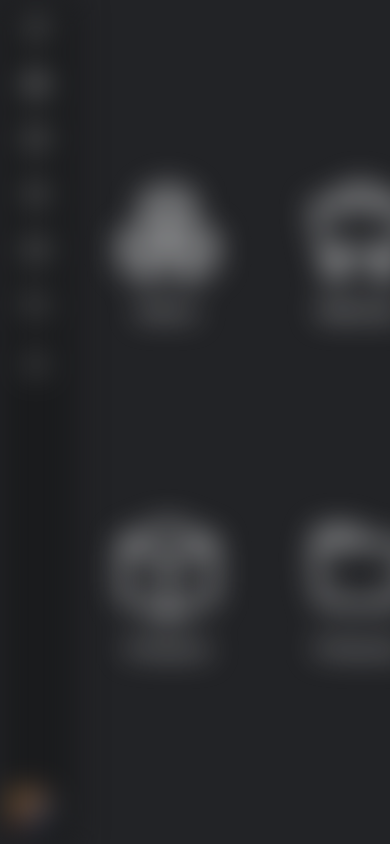
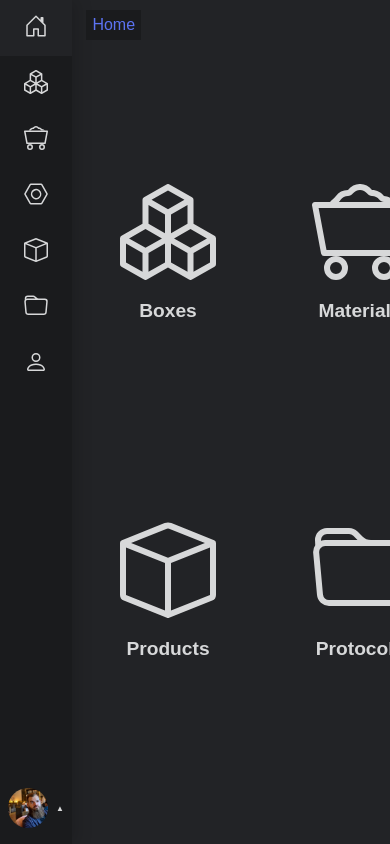
Before and after one commit to neyzerth/packaging-system, a PHP site: page /index.php in a window 390 px wide. Run offline with PHP 8.4, Linux system fonts and the light colour scheme; the visitor is signed in with stand-in values (Sample User, id 1).

Commit message:
blur fixed

```diff
--- a/src/css/global.css
+++ b/src/css/global.css
@@ -58,11 +58,3 @@
 }
 
 /********************************************************************************************/
-
-@media (max-width: 926px) or (max-height: 438px) {
-    .sidebar, main {
-        filter: blur(15px);
-        pointer-events: none;
-        transition: filter 0.5s ease;
-    }
-}
```
